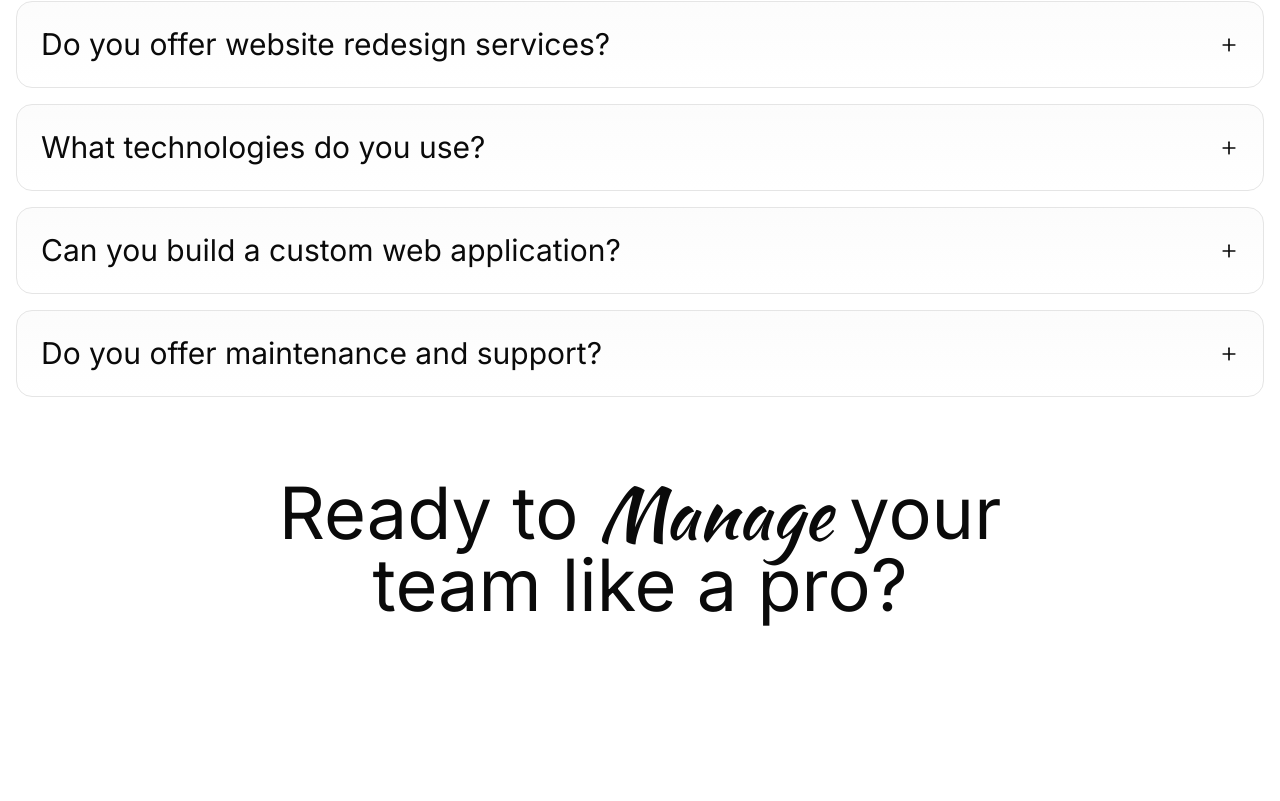
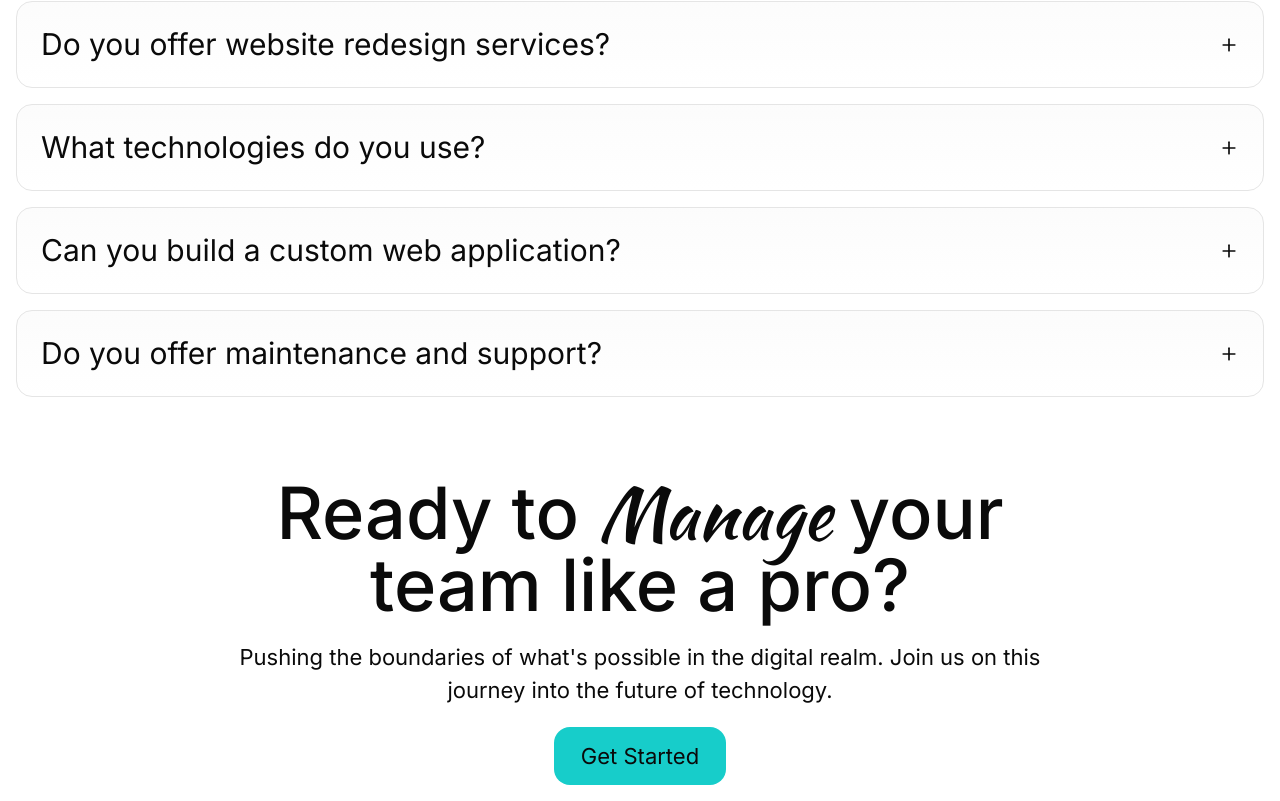
Before and after one commit to Roshen-Perera/ceylon-developers-portfolio, a Next.js app: page / in a window 1280 px wide. Shown: the part 7793-8594 px from the top of the page. Before the commit the page ends 8430 px from the top, so only its background shows below. Built offline with nearby package versions, Linux system fonts and the light colour scheme.

Commit message:
Added get started button

```diff
--- a/components/proPost.tsx
+++ b/components/proPost.tsx
@@ -3,10 +3,19 @@ import React from 'react'
 const ProPost = () => {
   return (
     <>
-      <div className="p-4 max-w-5xl text-7xl text-center">
-        <h1>Ready to <span className='font-kaushan'> Manage </span> your
-            <br />
-        team like a pro?</h1>
+      <div className="flex flex-col gap-5 p-4 items-center max-w-4xl text-center">
+        <h1 className="font-medium text-7xl">
+          Ready to <span className="font-kaushan"> Manage </span> your
+          <br />
+          team like a pro?
+        </h1>
+        <p className="text-[22px]">
+          Pushing the boundaries of what&apos;s possible in the digital realm.
+          Join us on this journey into the future of technology.
+        </p>
+        <button className="text-[22px] w-[172px] p-3 text-lg bg-[#17CDCA] rounded-2xl">
+          Get Started
+        </button>
       </div>
     </>
   );
```
